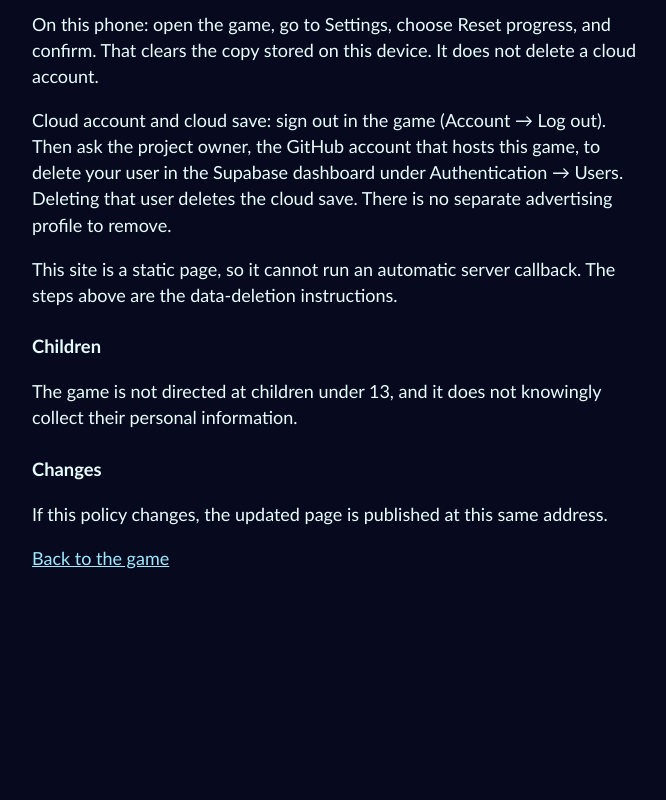
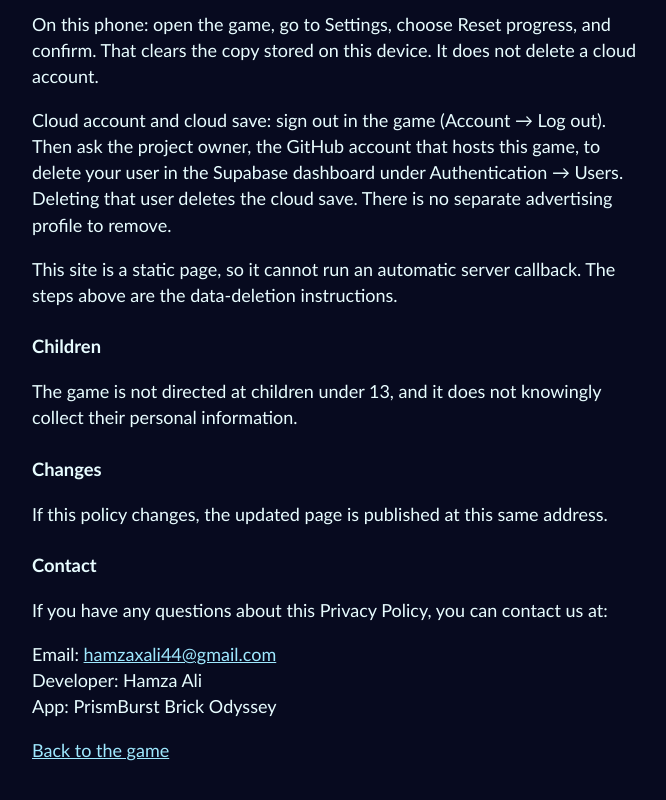
Before and after one commit to HamzaXali/prismburst-brick-odyssey, a website: page privacy.html in a window 1280 px wide. Shown: the part 1402-2202 px from the top of the page, without its empty margins (304-970 px from the left). Before the commit the page ends 2039 px from the top, so only its background shows below. Drawn offline with Linux system fonts and the light colour scheme.

Commit message:
Update privacy policy with contact info and date
Added contact information and updated the last updated date.

```diff
--- a/privacy.html
+++ b/privacy.html
@@ -18,15 +18,12 @@
 <main>
   <h1>PRISMBURST privacy policy</h1>
   <p>This policy covers the game at <a href="./">PRISMBURST — Brick Odyssey</a>. It describes what the game actually stores. There are no ads and no analytics.</p>
-  <p>Last updated: 20 October 2026.</p>
-
+  <p>Last updated: 27 October 2026.</p>
   <h2>Who is responsible</h2>
   <p>The game is published by the owner of the GitHub repository <code>HamzaXali/prismburst-brick-odyssey</code>. Cloud saves, if you turn them on, are stored in that owner's Supabase project.</p>
-
   <h2>Data on this device</h2>
   <p>The game always saves progress in this browser under the key <code>prismburst.save.v1</code>. That includes unlocked levels, scores, stars, coins, owned and equipped skins, settings (sound, vibration, screen shake), daily reward and mission state, and lifetime stats. A timestamped backup may also be stored on this device before a cloud copy replaces that save. This data stays on the phone until you use Settings → Reset progress or clear the site's data in the browser.</p>
   <p>A display name is stored separately under <code>prismburst.profile.v1</code>. Guest play creates a name such as PrismPlayer1234 on this device. Reset progress does not remove that name. Clearing the site's data does.</p>
-
   <h2>Data if you create an account</h2>
   <p>Account sign-in is optional. Guest play does not create an account and does not send a save to a server. If you sign in, the game sends the following to the owner's Supabase project:</p>
   <ul>
@@ -36,21 +33,21 @@
     <li>The display name you save for the account. The game does not use your email address as that name. Google may suggest the name on the Google account; nothing is stored until you confirm it.</li>
   </ul>
   <p>The game does not ask for your contacts, location, photos, or microphone. It does not sell data. The publishable Supabase key in the game can only access the row that belongs to the signed-in account. The secret key never ships in the game.</p>
-
   <h2>How long it is kept</h2>
   <p>The device copy lasts until you reset it or clear site data. The display name on the device lasts until you clear site data. The cloud copy of the save, and the account display name, last until the account is deleted. Deleting the user in Supabase also deletes that user's cloud save and display name.</p>
-
   <h2 id="deletion">How to delete your data</h2>
   <p>On this phone: open the game, go to Settings, choose Reset progress, and confirm. That clears the copy stored on this device. It does not delete a cloud account.</p>
   <p>Cloud account and cloud save: sign out in the game (Account → Log out). Then ask the project owner, the GitHub account that hosts this game, to delete your user in the Supabase dashboard under Authentication → Users. Deleting that user deletes the cloud save. There is no separate advertising profile to remove.</p>
   <p>This site is a static page, so it cannot run an automatic server callback. The steps above are the data-deletion instructions.</p>
-
   <h2>Children</h2>
   <p>The game is not directed at children under 13, and it does not knowingly collect their personal information.</p>
-
   <h2>Changes</h2>
   <p>If this policy changes, the updated page is published at this same address.</p>
-
+  <h2>Contact</h2>
+  <p>If you have any questions about this Privacy Policy, you can contact us at:</p>
+  <p>Email: <a href="mailto:hamzaxali44@gmail.com">hamzaxali44@gmail.com</a><br>
+  Developer: Hamza Ali<br>
+  App: PrismBurst Brick Odyssey</p>
   <p><a href="./">Back to the game</a></p>
 </main>
 </body>
```
